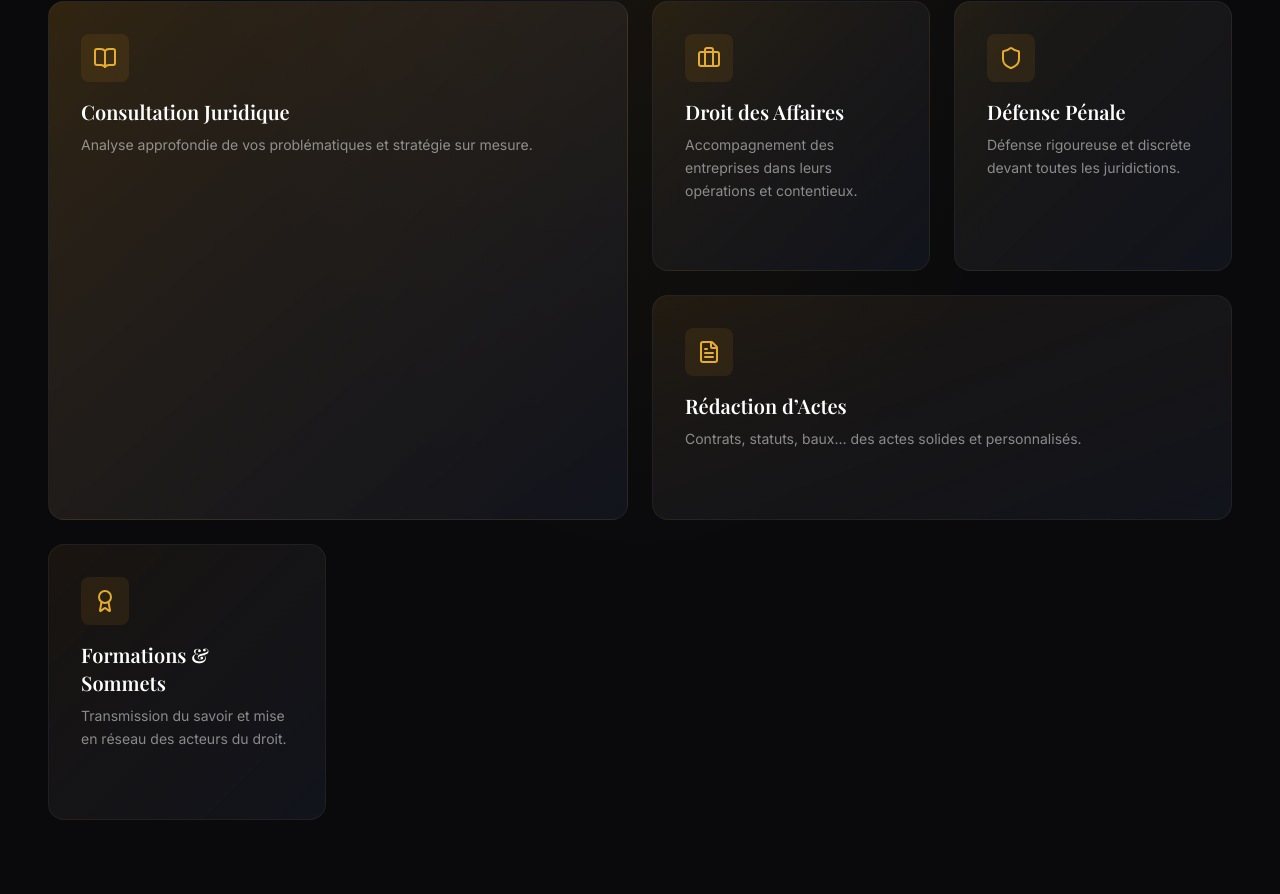
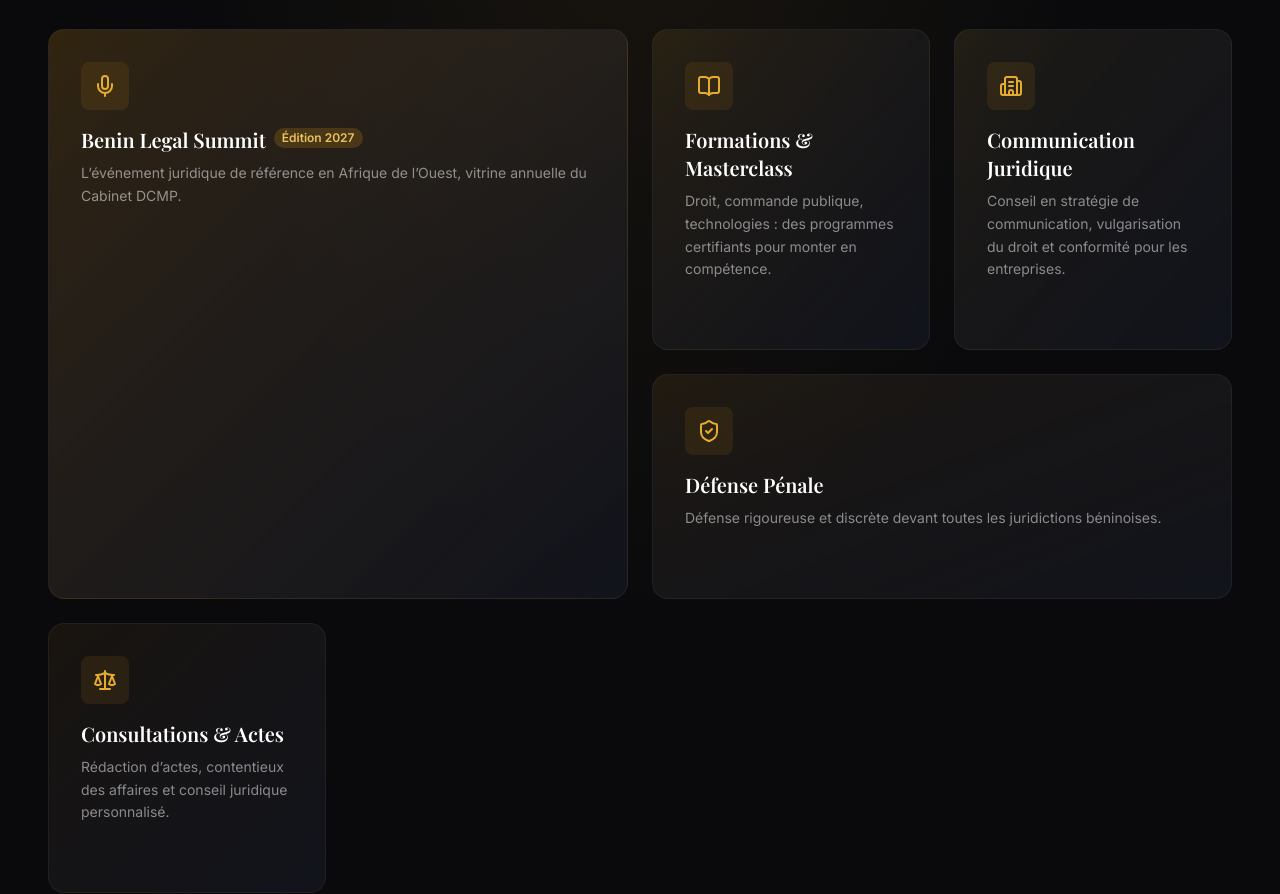
Before and after one commit to PATAWALA/Gabin-GADA---Le-Droit-c-est-ma-Passion, a Next.js app: page / in a window 1280 px wide. Shown: the part 2891-3785 px from the top of the page. Built offline with nearby package versions, Linux system fonts and the light colour scheme; a web font is replaced by a local one.

Commit message:
6 update

```diff
--- a/src/components/BentoGrid.tsx
+++ b/src/components/BentoGrid.tsx
@@ -1,40 +1,46 @@
-import { BookOpen, Briefcase, Shield, FileText, Award, ArrowUpRight } from 'lucide-react';
+import { BookOpen, Mic, Building2, Scale, ShieldCheck, GraduationCap, ArrowUpRight } from 'lucide-react';
 import Link from 'next/link';
 
 const services = [
   {
-    icon: BookOpen,
-    title: 'Consultation Juridique',
-    description: 'Analyse approfondie de vos problématiques et stratégie sur mesure.',
+    icon: Mic,
+    title: 'Benin Legal Summit',
+    description: 'L’événement juridique de référence en Afrique de l’Ouest, vitrine annuelle du Cabinet DCMP.',
     col: 'md:col-span-2 md:row-span-2',
+    href: '/sommet',
     accent: 'from-gold-500/20 to-legal-900',
+    highlight: 'Édition 2027',
   },
   {
-    icon: Briefcase,
-    title: 'Droit des Affaires',
-    description: 'Accompagnement des entreprises dans leurs opérations et contentieux.',
+    icon: BookOpen,
+    title: 'Formations & Masterclass',
+    description: 'Droit, commande publique, technologies : des programmes certifiants pour monter en compétence.',
     col: '',
+    href: '/formations',
     accent: 'from-gold-400/10 to-legal-900',
   },
   {
-    icon: Shield,
-    title: 'Défense Pénale',
-    description: 'Défense rigoureuse et discrète devant toutes les juridictions.',
+    icon: Building2,
+    title: 'Communication Juridique',
+    description: 'Conseil en stratégie de communication, vulgarisation du droit et conformité pour les entreprises.',
     col: '',
+    href: '/cabinet',
     accent: 'from-gold-300/10 to-legal-900',
   },
   {
-    icon: FileText,
-    title: 'Rédaction d’Actes',
-    description: 'Contrats, statuts, baux… des actes solides et personnalisés.',
+    icon: ShieldCheck,
+    title: 'Défense Pénale',
+    description: 'Défense rigoureuse et discrète devant toutes les juridictions béninoises.',
     col: 'md:col-span-2',
+    href: '#',
     accent: 'from-gold-500/10 to-legal-900',
   },
   {
-    icon: Award,
-    title: 'Formations & Sommets',
-    description: 'Transmission du savoir et mise en réseau des acteurs du droit.',
+    icon: Scale,
+    title: 'Consultations & Actes',
+    description: 'Rédaction d’actes, contentieux des affaires et conseil juridique personnalisé.',
     col: '',
+    href: '#',
     accent: 'from-gold-600/10 to-legal-900',
   },
 ];
@@ -49,8 +55,7 @@
             Une <span className="text-gradient-gold">expertise</span> plurielle
           </h2>
           <p className="text-white/60 max-w-2xl mx-auto text-lg">
-            Gabin GADA met à votre service une maîtrise complète du droit, au croisement
-            de la tradition civiliste et des enjeux contemporains.
+            Le Cabinet DCMP réunit l’événementiel juridique, la formation d’élite et l’accompagnement stratégique des entreprises, sous la direction de Gabin GADA.
           </p>
         </div>
 
@@ -58,24 +63,28 @@
           {services.map((service, index) => (
             <Link
               key={index}
-              href={index === services.length - 1 ? '/formations' : '#'}
-              className={`relative group overflow-hidden rounded-2xl border border-white/5 bg-gradient-to-br ${service.accent} p-8 transition-all duration-500 hover:border-gold-500/30 hover:shadow-[0_0_30px_-10px_rgba(229,172,47,0.3)] ${service.col}`}
+              href={service.href}
+              className={`relative group overflow-hidden rounded-2xl border border-white/5 bg-gradient-to-br ${service.accent} p-8 transition-all duration-500 hover:border-gold-500/30 hover:shadow-[0_0_30px_-10px_rgba(229,172,47,0.3)] ${service.col} cursor-pointer`}
             >
               <div className="relative z-10 h-full flex flex-col justify-between">
                 <div>
                   <div className="mb-4 w-12 h-12 rounded-lg bg-gold-500/10 flex items-center justify-center">
                     <service.icon className="w-6 h-6 text-gold-400" />
                   </div>
-                  <h3 className="text-xl font-serif font-semibold text-white mb-2">
-                    {service.title}
-                  </h3>
-                  <p className="text-white/50 text-sm leading-relaxed">
-                    {service.description}
-                  </p>
+                  <div className="flex items-start gap-2">
+                    <h3 className="text-xl font-serif font-semibold text-white mb-2">
+                      {service.title}
+                    </h3>
+                    {service.highlight && (
+                      <span className="text-xs font-semibold bg-gold-500/20 text-gold-300 px-2 py-0.5 rounded-full mt-0.5">
+                        {service.highlight}
+                      </span>
+                    )}
+                  </div>
+                  <p className="text-white/50 text-sm leading-relaxed">{service.description}</p>
                 </div>
                 <ArrowUpRight className="w-5 h-5 text-gold-400 self-end mt-4 opacity-0 group-hover:opacity-100 translate-y-2 group-hover:translate-y-0 transition-all duration-300" />
               </div>
-              {/* Effet de brillance au survol */}
               <div className="absolute inset-0 bg-gradient-to-br from-gold-400/0 via-gold-400/0 to-gold-400/5 opacity-0 group-hover:opacity-100 transition-opacity duration-500" />
             </Link>
           ))}
```
